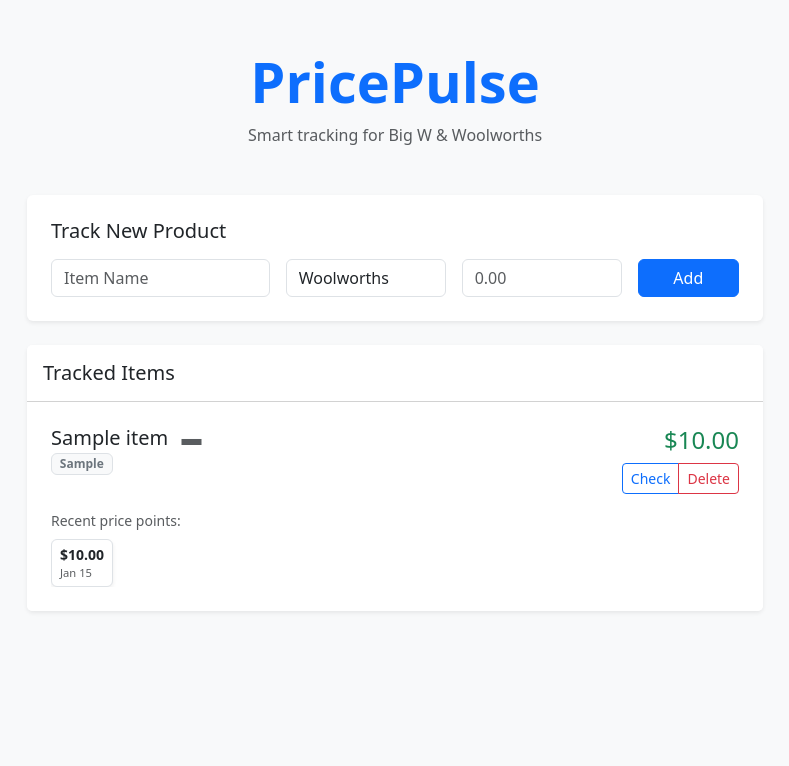
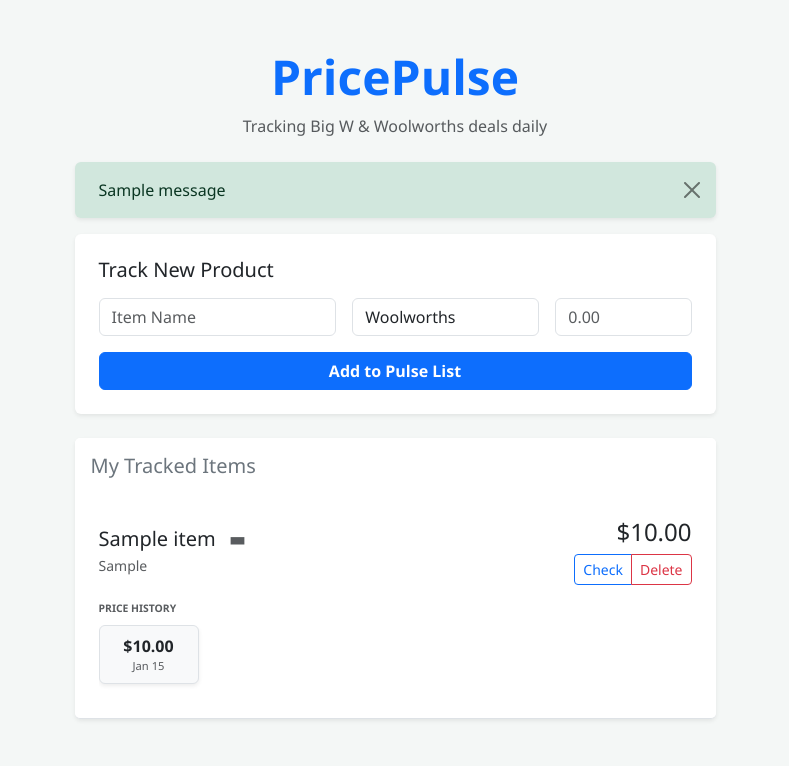
Before and after one commit to Blank21-xD/PricePulse, a Django app: page / in a window 1280 px wide. Shown: the top 766 px of the page, without its empty margins (245-1034 px from the left). Run offline with Django 5.2, Linux system fonts and the light colour scheme; tables that the repository leaves empty hold one stand-in row (values such as "Sample post"); one stand-in notice (Sample message) is shown.

Commit message:
Full HTML refresh with Django messages and history cards

```diff
--- a/my_project/views.py
+++ b/my_project/views.py
@@ -2,6 +2,7 @@ from django.shortcuts import render, get_object_or_404, redirect
 from tracker.models import Item, PriceHistory
 from tracker.forms import ItemForm
 import random
+from django.contrib import messages
 
 
 def home(request):
@@ -52,5 +53,7 @@ def check_price(request, item_id):
 
     # Save to history
     PriceHistory.objects.create(item=item, price=new_price)
+    messages.success(
+        request, f"Pulse Check complete for {item.name}! New price: ${new_price}")
 
     return redirect('home')
--- a/templates/home.html
+++ b/templates/home.html
@@ -4,27 +4,42 @@
 <head>
   <meta charset="UTF-8">
   <meta name="viewport" content="width=device-width, initial-scale=1.0">
-  <title>PricePulse | Tracker</title>
-  <!-- Bootstrap CSS -->
+  <title>PricePulse | Smart Tracker</title>
+  <!-- Bootstrap 5 CSS -->
   <link href="https://cdn.jsdelivr.net/npm/bootstrap@5.3.0/dist/css/bootstrap.min.css" rel="stylesheet">
   <style>
     body {
-      background-color: #f8f9fa;
+      background-color: #f4f7f6;
+      font-family: 'Segoe UI', Tahoma, Geneva, Verdana, sans-serif;
     }
 
     .trend-up {
       color: #dc3545;
+      font-weight: bold;
     }
 
     /* Red for price increase */
     .trend-down {
       color: #198754;
+      font-weight: bold;
     }
 
     /* Green for price drop */
+    .history-card {
+      min-width: 100px;
+      transition: transform 0.2s;
+    }
+
+    .history-card:hover {
+      transform: translateY(-3px);
+    }
+
     .history-scroll {
+      display: flex;
       overflow-x: auto;
-      white-space: nowrap;
+      gap: 10px;
+      padding-bottom: 10px;
+      scrollbar-width: thin;
     }
   </style>
 </head>
@@ -33,57 +48,71 @@
 
   <div class="container py-5">
     <div class="row justify-content-center">
-      <div class="col-md-8">
+      <div class="col-md-9 col-lg-7">
 
-        <!-- Header -->
-        <div class="text-center mb-5">
-          <h1 class="display-4 fw-bold text-primary">PricePulse</h1>
-          <p class="text-muted">Smart tracking for Big W & Woolworths</p>
+        <!-- App Header -->
+        <div class="text-center mb-4">
+          <h1 class="display-5 fw-bold text-primary">PricePulse</h1>
+          <p class="text-muted">Tracking Big W & Woolworths deals daily</p>
         </div>
 
-        <!-- Add Item Form -->
-        <form method="post" class="card p-4 mb-4 shadow-sm border-0">
-          {% csrf_token %}
-          <h5 class="mb-3">Track New Product</h5>
-          <div class="row g-3">
-            <div class="col-md-4">{{ form.name }}</div>
-            <div class="col-md-3">{{ form.store }}</div>
-            <div class="col-md-3">{{ form.target_price }}</div>
-            <div class="col-md-2">
-              <button type="submit" class="btn btn-primary w-100">Add</button>
-            </div>
+        <!-- Django Success/Error Messages -->
+        {% if messages %}
+        {% for message in messages %}
+        <div class="alert alert-success alert-dismissible fade show shadow-sm border-0" role="alert">
+          <i class="bi bi-check-circle-fill me-2"></i> {{ message }}
+          <button type="button" class="btn-close" data-bs-dismiss="alert" aria-label="Close"></button>
+        </div>
+        {% endfor %}
+        {% endif %}
+
+        <!-- Add New Item Form -->
+        <div class="card shadow-sm border-0 mb-4">
+          <div class="card-body p-4">
+            <h5 class="card-title mb-3">Track New Product</h5>
+            <form method="post">
+              {% csrf_token %}
+              <div class="row g-3">
+                <div class="col-md-5">{{ form.name }}</div>
+                <div class="col-md-4">{{ form.store }}</div>
+                <div class="col-md-3">{{ form.target_price }}</div>
+                <div class="col-12 mt-3">
+                  <button type="submit" class="btn btn-primary w-100 fw-bold">Add to Pulse List</button>
+                </div>
+              </div>
+            </form>
           </div>
-        </form>
+        </div>
 
-        <!-- Product List -->
+        <!-- Tracked Items List -->
         <div class="card shadow-sm border-0">
-          <div class="card-header bg-white py-3">
-            <h5 class="mb-0">Tracked Items</h5>
+          <div class="card-header bg-white py-3 border-bottom-0">
+            <h5 class="mb-0 text-secondary">My Tracked Items</h5>
           </div>
-          <ul class="list-group list-group-flush">
+          <div class="list-group list-group-flush">
             {% for item in items %}
-            <li class="list-group-item p-4">
-              <div class="d-flex justify-content-between align-items-start mb-2">
+            <div class="list-group-item p-4 border-bottom">
+
+              <!-- Top Row: Info & Main Price -->
+              <div class="d-flex justify-content-between align-items-center mb-3">
                 <div>
-                  <h5 class="mb-0">
+                  <h5 class="mb-1 d-inline-block">
                     {{ item.name }}
-                    <!-- Trend Indicator Logic -->
                     {% with trend=item.get_trend %}
                     {% if trend == 'up' %}
-                    <span class="trend-up ms-2">▲</span>
+                    <span class="trend-up ms-2" title="Price went up">▲</span>
                     {% elif trend == 'down' %}
-                    <span class="trend-down ms-2">▼</span>
+                    <span class="trend-down ms-2" title="Price dropped">▼</span>
                     {% else %}
-                    <span class="text-muted ms-2">▬</span>
+                    <span class="text-muted ms-2" title="No change">▬</span>
                     {% endif %}
                     {% endwith %}
                   </h5>
-                  <span class="badge bg-light text-secondary border">{{ item.store }}</span>
+                  <div class="text-muted small">{{ item.store }}</div>
                 </div>
-
                 <div class="text-end">
-                  <h4 class="text-success mb-2">${{ item.target_price }}</h4>
-                  <div class="btn-group">
+                  <span class="h4 text-dark mb-0 d-block">${{ item.target_price }}</span>
+                  <div class="btn-group mt-2">
                     <a href="{% url 'check_price' item.id %}" class="btn btn-sm btn-outline-primary">Check</a>
                     <a href="{% url 'delete_item' item.id %}" class="btn btn-sm btn-outline-danger">Delete</a>
                   </div>
@@ -91,35 +120,33 @@
               </div>
 
               <!-- Price History Timeline -->
-              <div class="mt-3">
-                <small class="text-muted d-block mb-2">Recent price points:</small>
-                <div class="history-scroll d-flex gap-2">
-                  {% for record in item.history.all|slice:":8" %}
-                  <div class="bg-white border rounded px-2 py-1 shadow-sm small">
-                    <strong>${{ record.price }}</strong>
-                    <div class="text-muted" style="font-size: 0.7rem;">
-                      {{ record.recorded_at|date:"M d" }}
-                    </div>
+              <div>
+                <p class="text-uppercase text-muted fw-bold mb-2" style="font-size: 0.65rem;">Price History</p>
+                <div class="history-scroll">
+                  {% for record in item.history.all|slice:":10" %}
+                  <div class="history-card bg-light border rounded px-3 py-2 text-center shadow-sm">
+                    <div class="fw-bold text-dark">${{ record.price }}</div>
+                    <div class="text-muted" style="font-size: 0.7rem;">{{ record.recorded_at|date:"M d" }}</div>
                   </div>
                   {% empty %}
-                  <small class="text-muted italic">No history yet.</small>
+                  <span class="text-muted small italic">Initial check pending...</span>
                   {% endfor %}
                 </div>
               </div>
-            </li>
+            </div>
             {% empty %}
-            <li class="list-group-item text-center py-5">
-              <p class="text-muted mb-0">No items being tracked yet. Start by adding one above!</p>
-            </li>
+            <div class="text-center py-5">
+              <p class="text-muted mb-0">Your pulse list is empty. Add something above!</p>
+            </div>
             {% endfor %}
-          </ul>
+          </div>
         </div>
 
       </div>
     </div>
   </div>
 
-  <!-- Bootstrap Bundle JS -->
+  <!-- Bootstrap 5 Bundle with Popper -->
   <script src="https://cdn.jsdelivr.net/npm/bootstrap@5.3.0/dist/js/bootstrap.bundle.min.js"></script>
 </body>
 
```
